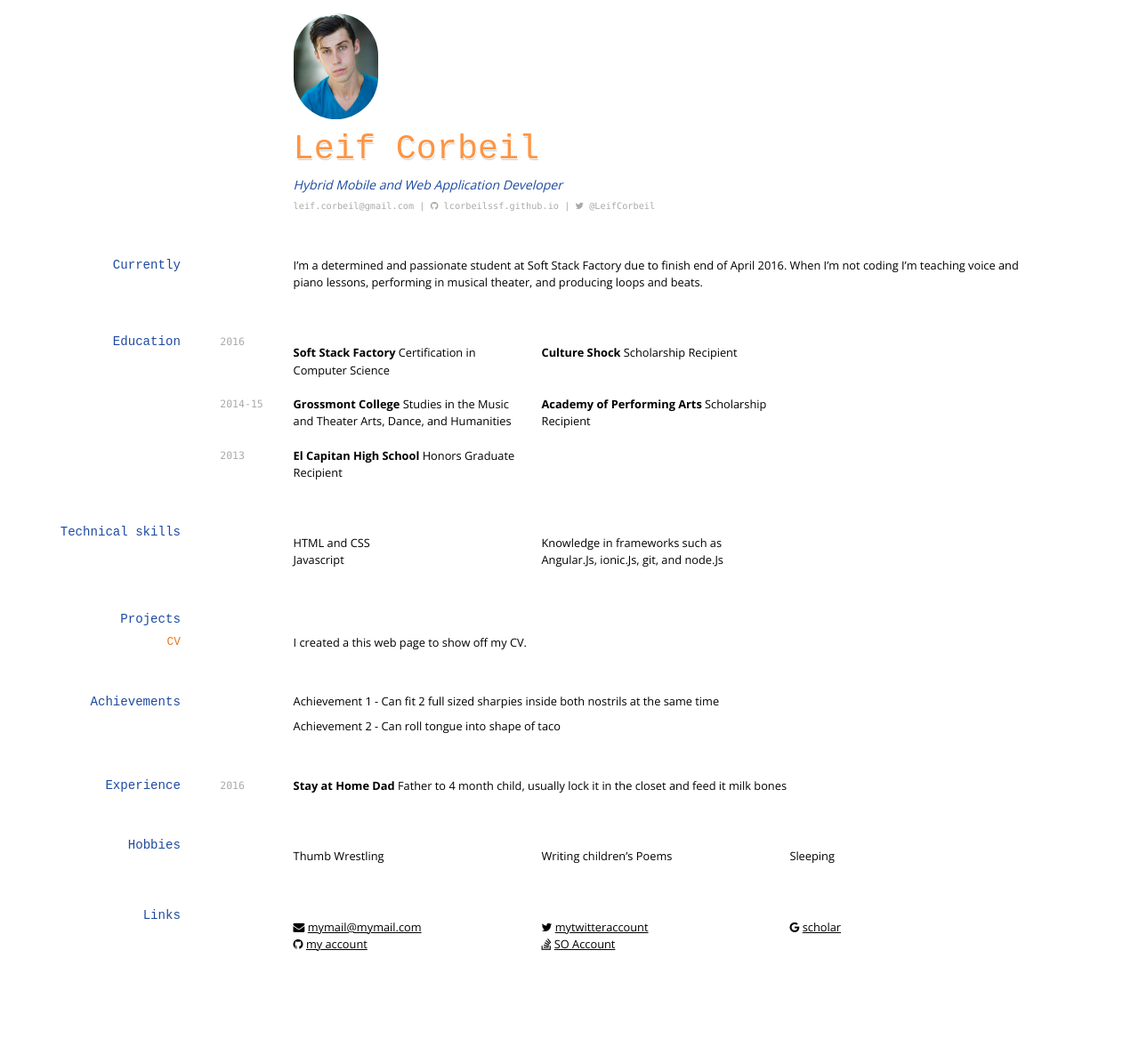
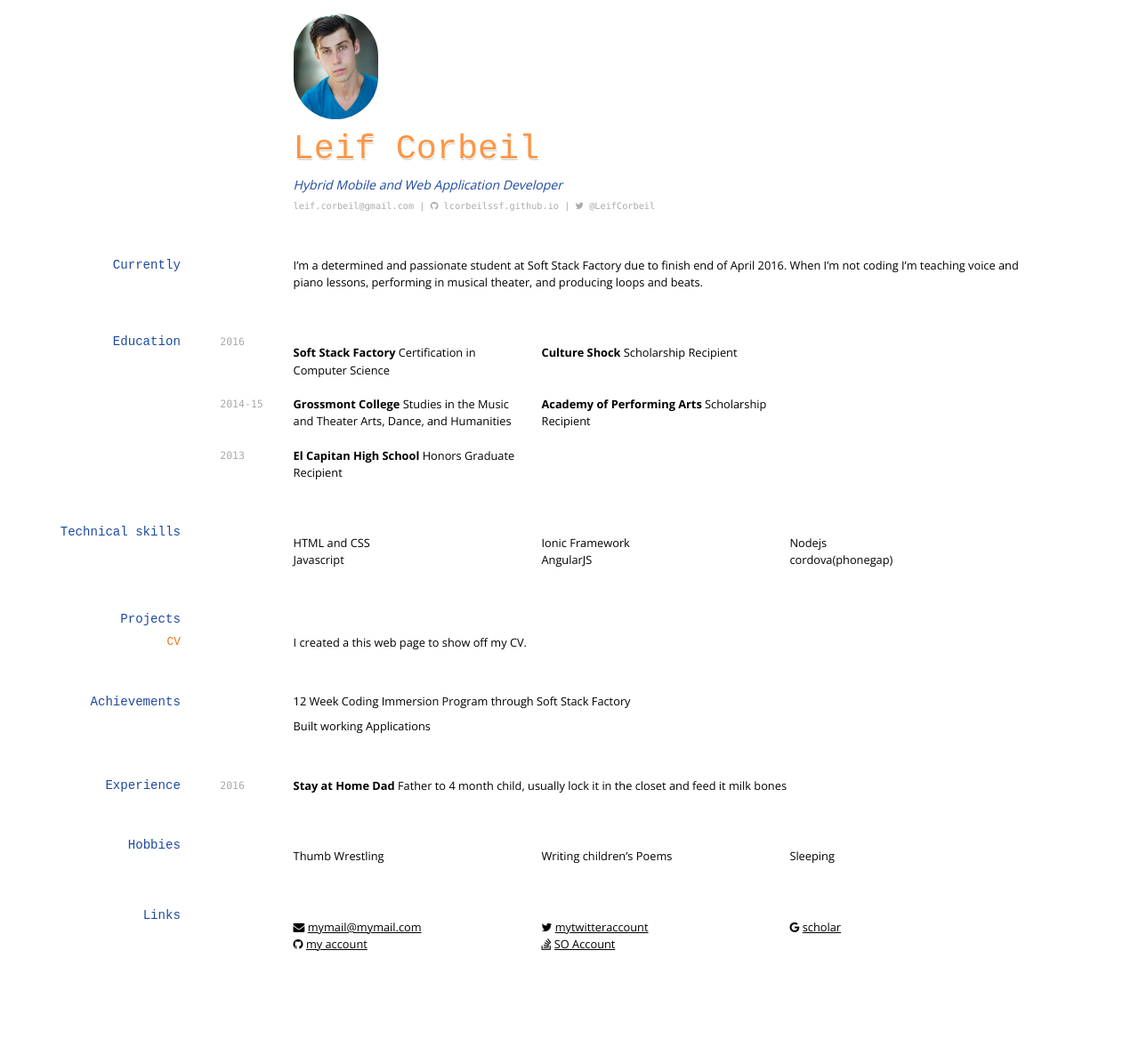
Before and after one commit to lcorbeilssf/lcorbeilssf.github.io, a Jekyll site: the page built from index.md, in a window 1280 px wide. Shown: the whole page at 89% size. Built offline with Jekyll 4.4.1, drawn with Linux system fonts in a browser that asks for light colours; nearby versions of some CDN libraries.

Commit message:
resume.5

```diff
--- a/index.md
+++ b/index.md
@@ -39,7 +39,11 @@ I’m a determined and passionate student at Soft Stack Factory due to finish en
 
 * HTML and CSS
 * Javascript
-* Knowledge in frameworks such as Angular.Js, ionic.Js, git, and node.Js
+* Ionic Framework
+* AngularJS
+* Nodejs
+* cordova(phonegap)
+*
 
 ## Projects
 
@@ -49,9 +53,9 @@ I created a this web page to show off my CV.
 
 ## Achievements
 
-Achievement 1  - Can fit 2 full sized sharpies inside both nostrils at the same time
+12 Week Coding Immersion Program through Soft Stack Factory
 
-Achievement 2 - Can roll tongue into shape of taco
+Built working Applications
 
 ## Experience
 
```
